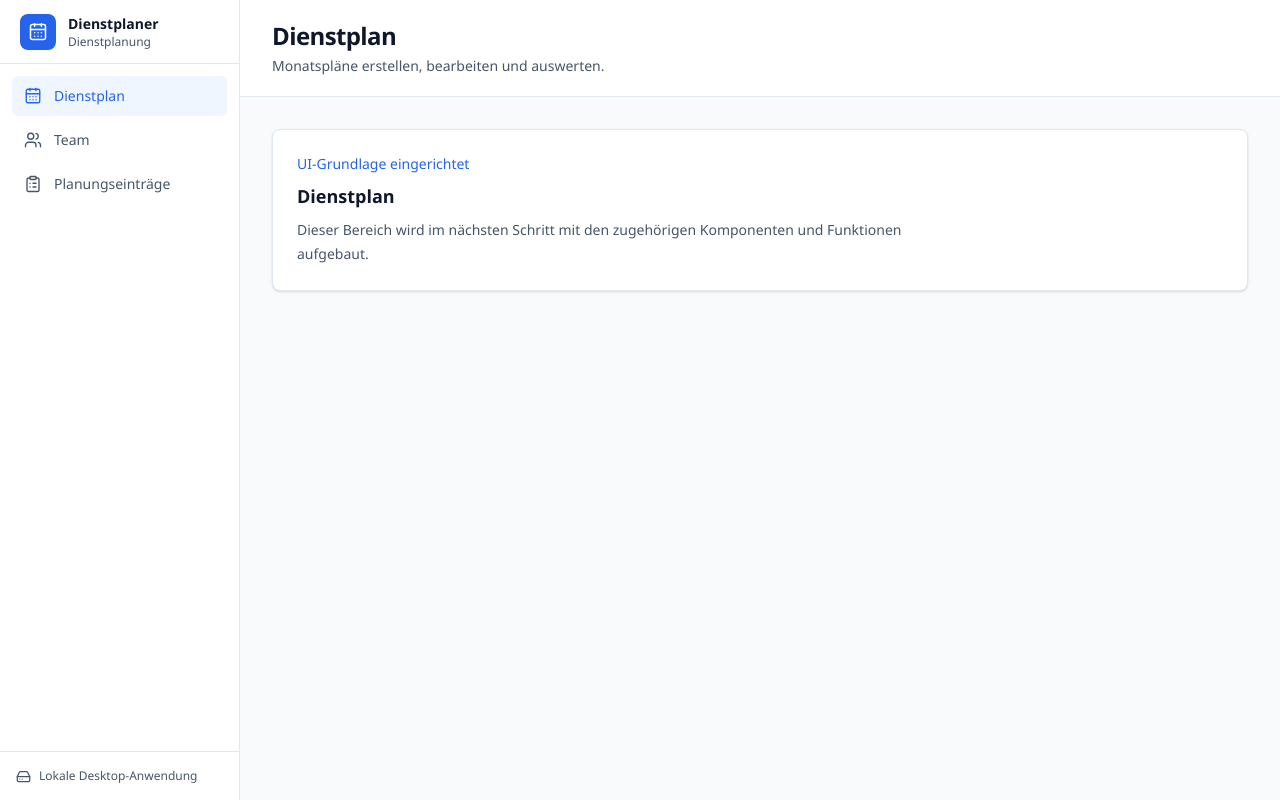
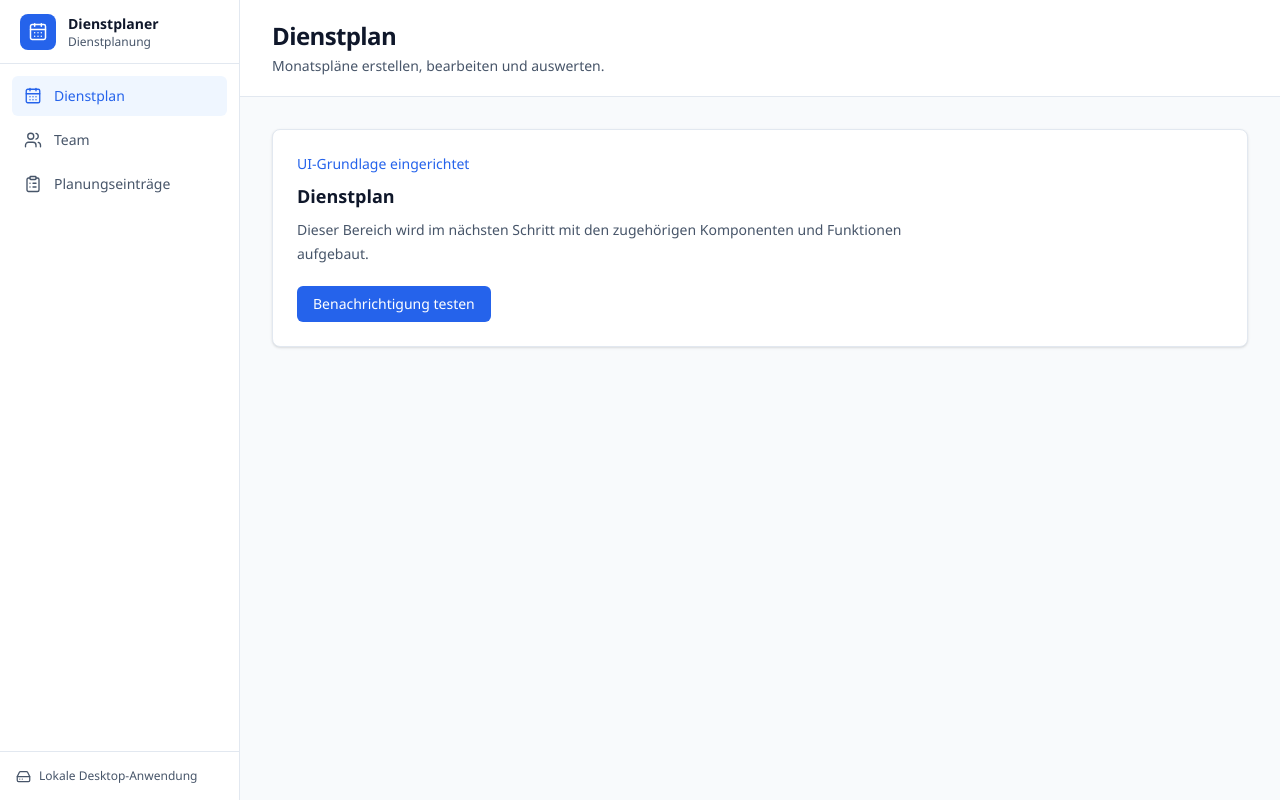
Before and after one commit to Rohde49/Dienstplaner, a React (Vite) app: page / in a window 1280 px wide. Built offline with nearby package versions, Linux system fonts and the light colour scheme.

Commit message:
feat: add core form and button components

```diff
--- a/src/renderer/App.tsx
+++ b/src/renderer/App.tsx
@@ -1,7 +1,8 @@
 import { useState } from 'react';
-import { Toaster } from 'sonner';
+import { toast, Toaster } from 'sonner';
 
 import { AppShell, type AppPage } from './components/layout/AppShell';
+import { Button } from './components/ui';
 
 type PageInformation = {
   title: string;
@@ -54,6 +55,16 @@ export function App() {
               Dieser Bereich wird im nächsten Schritt mit den zugehörigen
               Komponenten und Funktionen aufgebaut.
             </p>
+
+            <div className="mt-5">
+              <Button
+                onClick={() =>
+                  toast.success('Visuelles Feedback funktioniert.')
+                }
+              >
+                Benachrichtigung testen
+              </Button>
+            </div>
           </section>
         </div>
       </AppShell>
--- /dev/null
+++ b/src/renderer/components/ui/Button.tsx
@@ -0,0 +1,71 @@
+import { forwardRef, type ButtonHTMLAttributes, type ReactNode } from 'react';
+
+type ButtonVariant = 'primary' | 'secondary' | 'danger' | 'ghost';
+type ButtonSize = 'sm' | 'md' | 'icon';
+
+export type ButtonProps = ButtonHTMLAttributes<HTMLButtonElement> & {
+  variant?: ButtonVariant;
+  size?: ButtonSize;
+};
+
+const variantClasses: Record<ButtonVariant, string> = {
+  primary: 'bg-app-primary text-white hover:bg-app-primary-hover',
+  secondary:
+    'border border-app-border bg-app-surface text-app-text hover:bg-slate-50',
+  danger: 'bg-app-danger text-white hover:bg-red-700',
+  ghost: 'text-app-muted hover:bg-slate-100 hover:text-app-text',
+};
+
+const sizeClasses: Record<ButtonSize, string> = {
+  sm: 'h-8 px-3 text-xs',
+  md: 'h-9 px-4 text-sm',
+  icon: 'size-9 p-0',
+};
+
+export const Button = forwardRef<HTMLButtonElement, ButtonProps>(
+  function Button(
+    { className, type = 'button', variant = 'primary', size = 'md', ...props },
+    ref,
+  ) {
+    return (
+      <button
+        ref={ref}
+        type={type}
+        className={[
+          'inline-flex items-center justify-center gap-2 rounded-md font-medium transition-colors disabled:cursor-not-allowed disabled:opacity-50',
+          variantClasses[variant],
+          sizeClasses[size],
+          className,
+        ]
+          .filter(Boolean)
+          .join(' ')}
+        {...props}
+      />
+    );
+  },
+);
+
+type IconButtonProps = Omit<ButtonProps, 'aria-label' | 'children' | 'size'> & {
+  label: string;
+  children: ReactNode;
+};
+
+export function IconButton({
+  label,
+  children,
+  title,
+  variant = 'ghost',
+  ...props
+}: IconButtonProps) {
+  return (
+    <Button
+      aria-label={label}
+      title={title ?? label}
+      variant={variant}
+      size="icon"
+      {...props}
+    >
+      {children}
+    </Button>
+  );
+}
--- /dev/null
+++ b/src/renderer/components/ui/FormField.tsx
@@ -0,0 +1,47 @@
+import type { ReactNode } from 'react';
+
+type FormFieldProps = {
+  htmlFor: string;
+  label: string;
+  children: ReactNode;
+  error?: string;
+  hint?: string;
+  required?: boolean;
+};
+
+export function FormField({
+  htmlFor,
+  label,
+  children,
+  error,
+  hint,
+  required = false,
+}: FormFieldProps) {
+  const messageId = `${htmlFor}-${error ? 'error' : 'hint'}`;
+
+  return (
+    <div className="space-y-1.5">
+      <label
+        htmlFor={htmlFor}
+        className="text-app-text block text-sm font-medium"
+      >
+        {label}
+        {required ? (
+          <span className="text-app-muted font-normal"> (Pflichtfeld)</span>
+        ) : null}
+      </label>
+
+      {children}
+
+      {error ? (
+        <p id={messageId} role="alert" className="text-app-danger text-xs">
+          {error}
+        </p>
+      ) : hint ? (
+        <p id={messageId} className="text-app-muted text-xs">
+          {hint}
+        </p>
+      ) : null}
+    </div>
+  );
+}
--- /dev/null
+++ b/src/renderer/components/ui/Input.tsx
@@ -0,0 +1,21 @@
+import { forwardRef, type InputHTMLAttributes } from 'react';
+
+export type InputProps = InputHTMLAttributes<HTMLInputElement>;
+
+export const Input = forwardRef<HTMLInputElement, InputProps>(function Input(
+  { className, ...props },
+  ref,
+) {
+  return (
+    <input
+      ref={ref}
+      className={[
+        'border-app-border bg-app-surface text-app-text focus:border-app-primary disabled:text-app-muted aria-invalid:border-app-danger h-9 w-full rounded-md border px-3 text-sm transition-colors placeholder:text-slate-400 hover:border-slate-300 disabled:cursor-not-allowed disabled:bg-slate-100',
+        className,
+      ]
+        .filter(Boolean)
+        .join(' ')}
+      {...props}
+    />
+  );
+});
--- /dev/null
+++ b/src/renderer/components/ui/Textarea.tsx
@@ -0,0 +1,20 @@
+import { forwardRef, type TextareaHTMLAttributes } from 'react';
+
+export type TextareaProps = TextareaHTMLAttributes<HTMLTextAreaElement>;
+
+export const Textarea = forwardRef<HTMLTextAreaElement, TextareaProps>(
+  function Textarea({ className, ...props }, ref) {
+    return (
+      <textarea
+        ref={ref}
+        className={[
+          'border-app-border bg-app-surface text-app-text focus:border-app-primary disabled:text-app-muted aria-invalid:border-app-danger min-h-24 w-full resize-y rounded-md border px-3 py-2 text-sm transition-colors placeholder:text-slate-400 hover:border-slate-300 disabled:cursor-not-allowed disabled:bg-slate-100',
+          className,
+        ]
+          .filter(Boolean)
+          .join(' ')}
+        {...props}
+      />
+    );
+  },
+);
--- /dev/null
+++ b/src/renderer/components/ui/index.ts
@@ -0,0 +1,10 @@
+export { Button, IconButton } from './Button';
+export type { ButtonProps } from './Button';
+
+export { FormField } from './FormField';
+
+export { Input } from './Input';
+export type { InputProps } from './Input';
+
+export { Textarea } from './Textarea';
+export type { TextareaProps } from './Textarea';
```
